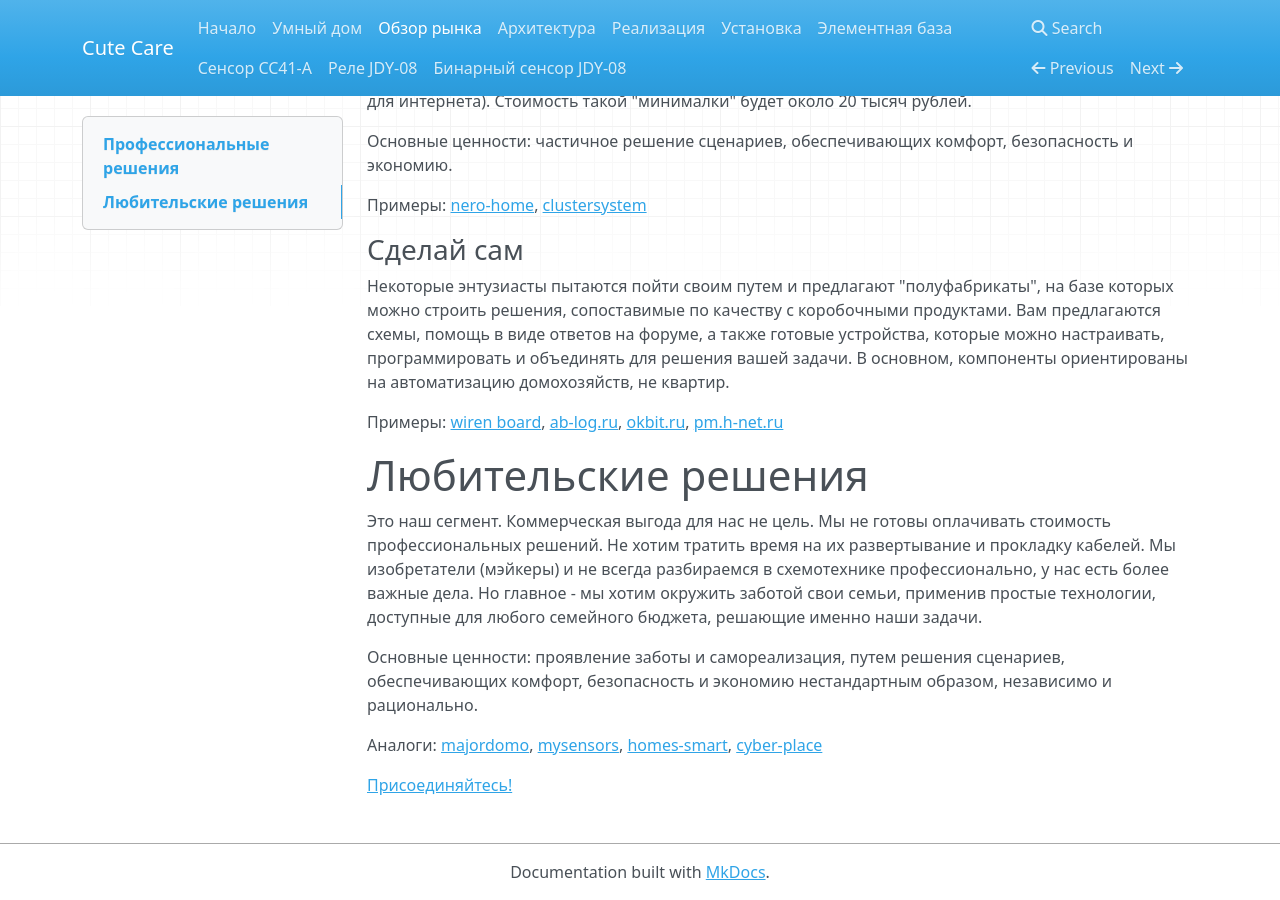
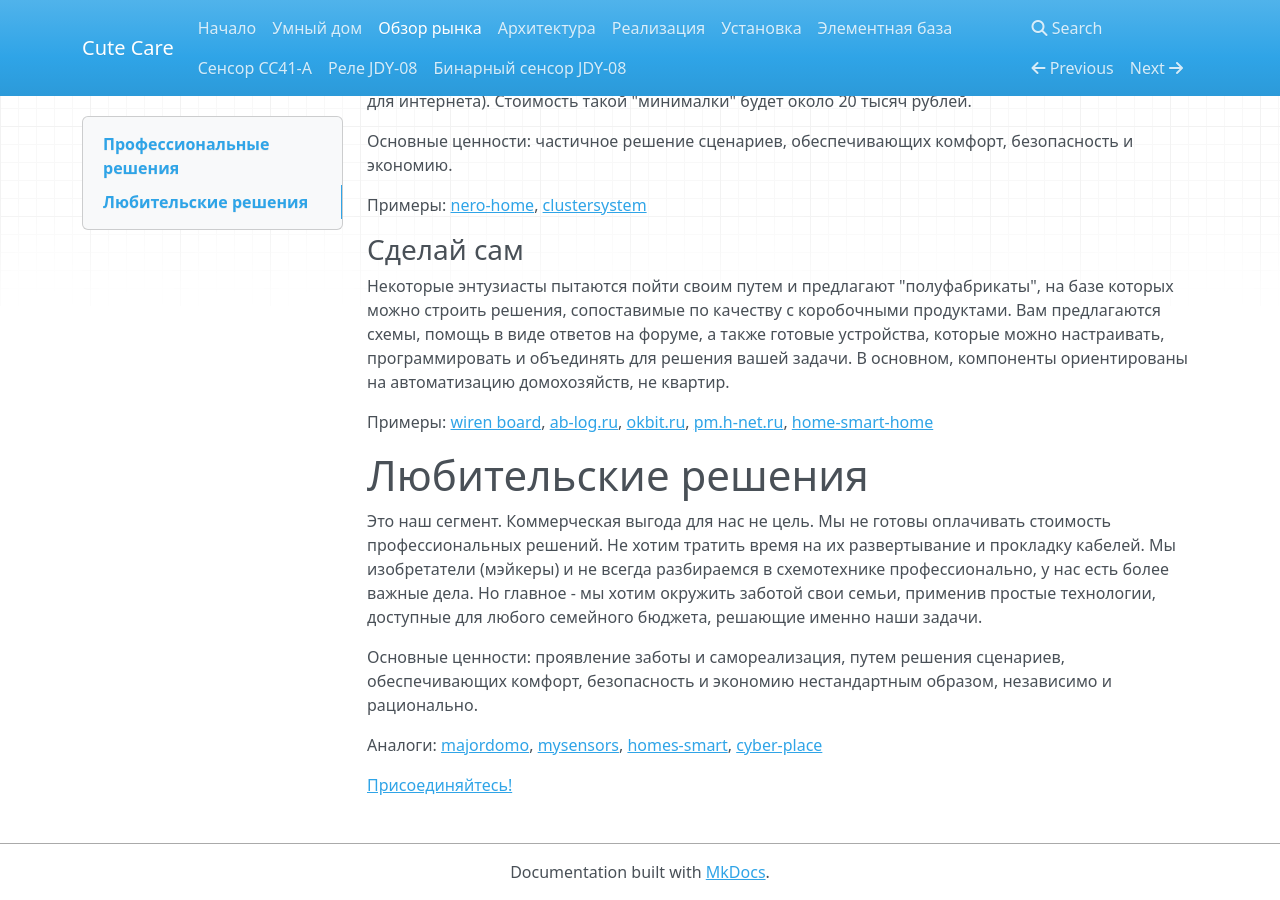
Before and after one commit to cutecare/cutecare-docs, an MkDocs documentation site: the page built from docs/Обзор рынка.md, in a window 1280 px wide and 900 px high, scrolled down 721 px. Built offline with MkDocs 1.6.1, drawn with Linux system fonts in a browser that asks for light colours; nearby versions of some CDN libraries; old or Windows-style settings are respelled for this version of MkDocs.

Commit message:
Update Обзор рынка.md

```diff
--- a/docs/Обзор рынка.md
+++ b/docs/Обзор рынка.md
@@ -26,7 +26,7 @@
 
 Некоторые энтузиасты пытаются пойти своим путем и предлагают "полуфабрикаты", на базе которых можно строить решения, сопоставимые по качеству с коробочными продуктами. Вам предлагаются схемы, помощь в виде ответов на форуме, а также готовые устройства, которые можно настраивать, программировать и объединять для решения вашей задачи. В основном, компоненты ориентированы на автоматизацию домохозяйств, не квартир.
 
-Примеры: [wiren board](https://contactless.ru/), [ab-log.ru](https://www.ab-log.ru/), [okbit.ru](http://okbit.ru/), [pm.h-net.ru](http://pm.h-net.ru/devices/)
+Примеры: [wiren board](https://contactless.ru/), [ab-log.ru](https://www.ab-log.ru/), [okbit.ru](http://okbit.ru/), [pm.h-net.ru](http://pm.h-net.ru/devices/), [home-smart-home](http://home-smart-home.ru)
 
 # Любительские решения
 
```
